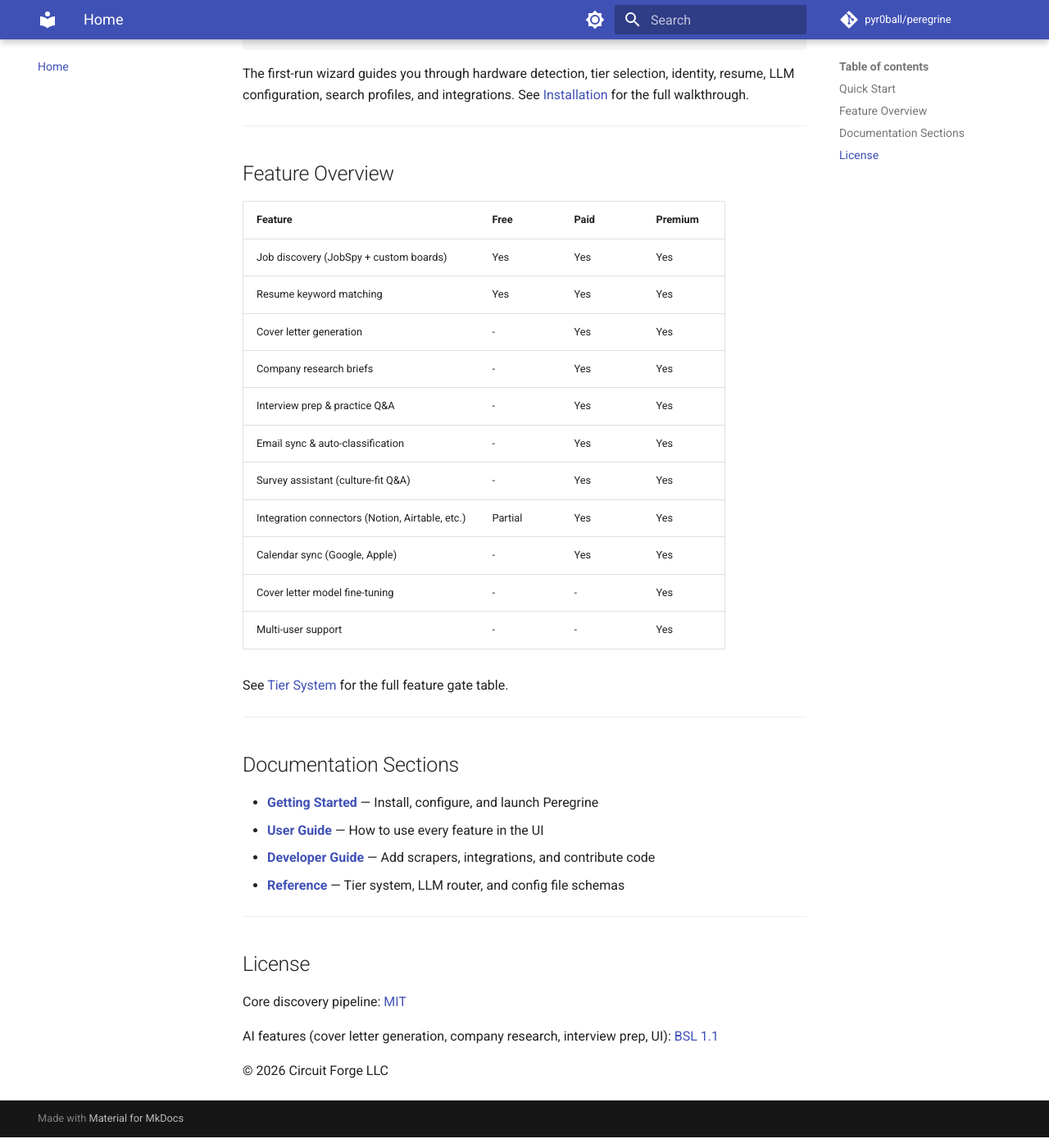
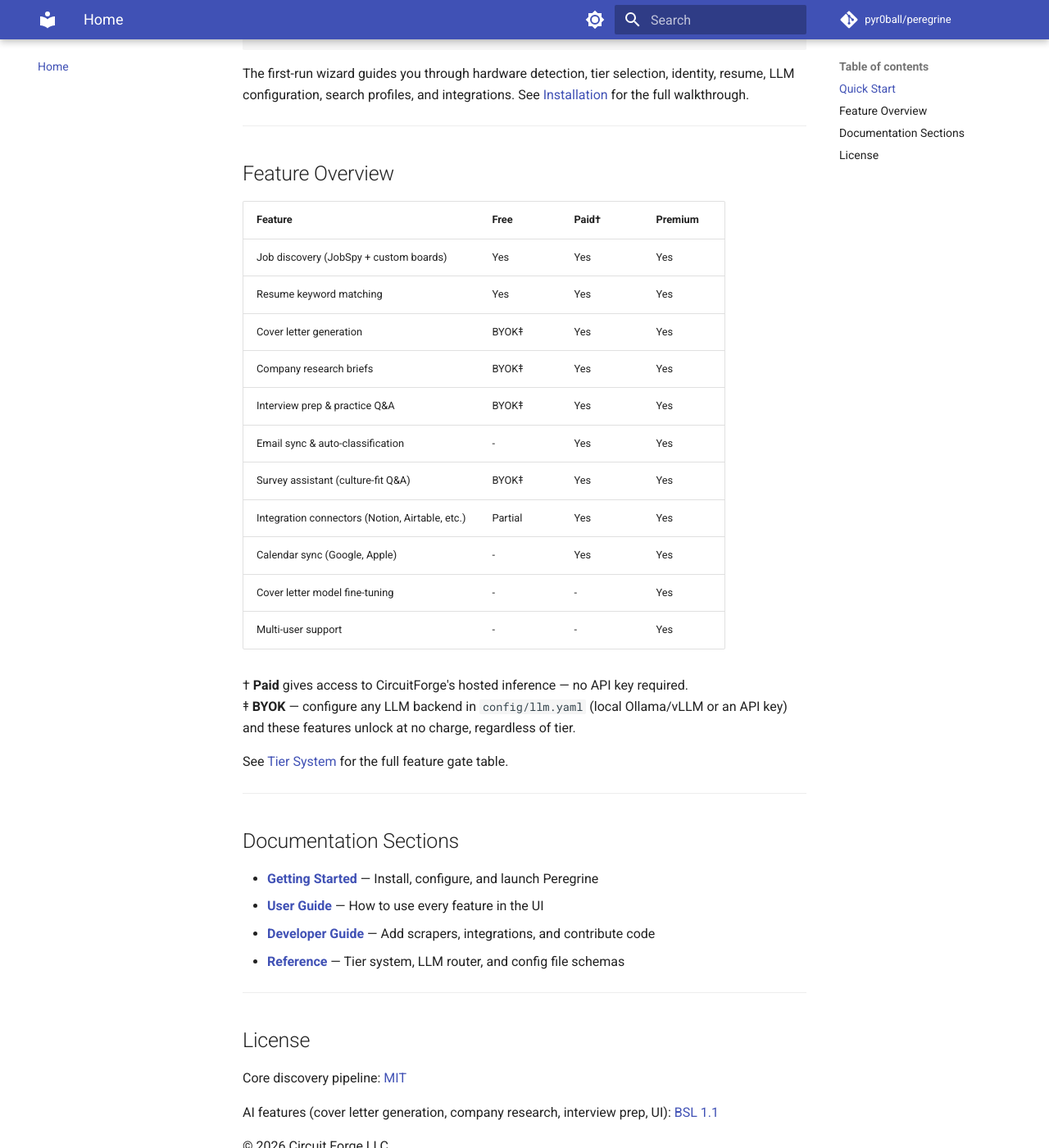
Before and after one commit to CircuitForgeLLC/peregrine, an MkDocs documentation site: the page built from docs/index.md, in a window 1280 px wide and 1400 px high, scrolled down 1062 px. Shown: the whole window at 82% size. Built offline with MkDocs 1.6.1 and Material for MkDocs 9.7.7, drawn with Linux system fonts in a browser that asks for light colours; some of the changed text lies outside the part shown.

Commit message:
docs: fix repo URLs and clarify BYOK tier unlocking in feature matrix
Replace git.circuitforge.io/circuitforge/peregrine with the correct
Forgejo URL (git.opensourcesolarpunk.com/Circuit-Forge/peregrine) in
Quick Start, License, and Contributing clone instructions.

Update feature matrix in docs/index.md to show BYOK‡ for AI features
(cover letter, company research, interview prep, survey assistant) with
a footnote explaining the free-with-own-backend model. Previously the
table showed these as Paid-only, which would mislead self-hosters.

````diff
--- a/docs/index.md
+++ b/docs/index.md
@@ -12,7 +12,7 @@
 
 ```bash
 # 1. Clone and install dependencies
-git clone https://git.circuitforge.io/circuitforge/peregrine
+git clone https://git.opensourcesolarpunk.com/Circuit-Forge/peregrine
 cd peregrine
 bash install.sh
 
@@ -31,19 +31,22 @@
 
 ## Feature Overview
 
-| Feature | Free | Paid | Premium |
-|---------|------|------|---------|
+| Feature | Free | Paid† | Premium |
+|---------|------|-------|---------|
 | Job discovery (JobSpy + custom boards) | Yes | Yes | Yes |
 | Resume keyword matching | Yes | Yes | Yes |
-| Cover letter generation | - | Yes | Yes |
-| Company research briefs | - | Yes | Yes |
-| Interview prep & practice Q&A | - | Yes | Yes |
+| Cover letter generation | BYOK‡ | Yes | Yes |
+| Company research briefs | BYOK‡ | Yes | Yes |
+| Interview prep & practice Q&A | BYOK‡ | Yes | Yes |
 | Email sync & auto-classification | - | Yes | Yes |
-| Survey assistant (culture-fit Q&A) | - | Yes | Yes |
+| Survey assistant (culture-fit Q&A) | BYOK‡ | Yes | Yes |
 | Integration connectors (Notion, Airtable, etc.) | Partial | Yes | Yes |
 | Calendar sync (Google, Apple) | - | Yes | Yes |
 | Cover letter model fine-tuning | - | - | Yes |
 | Multi-user support | - | - | Yes |
+
+† **Paid** gives access to CircuitForge's hosted inference — no API key required.
+‡ **BYOK** — configure any LLM backend in `config/llm.yaml` (local Ollama/vLLM or an API key) and these features unlock at no charge, regardless of tier.
 
 See [Tier System](reference/tier-system.md) for the full feature gate table.
 
@@ -60,8 +63,8 @@
 
 ## License
 
-Core discovery pipeline: [MIT](https://git.circuitforge.io/circuitforge/peregrine/src/branch/main/LICENSE-MIT)
+Core discovery pipeline: [MIT](https://git.opensourcesolarpunk.com/Circuit-Forge/peregrine/src/branch/main/LICENSE-MIT)
 
-AI features (cover letter generation, company research, interview prep, UI): [BSL 1.1](https://git.circuitforge.io/circuitforge/peregrine/src/branch/main/LICENSE-BSL)
+AI features (cover letter generation, company research, interview prep, UI): [BSL 1.1](https://git.opensourcesolarpunk.com/Circuit-Forge/peregrine/src/branch/main/LICENSE-BSL)
 
 © 2026 Circuit Forge LLC
````
Also changed, not shown: docs/developer-guide/contributing.md (+1 -1 lines).
